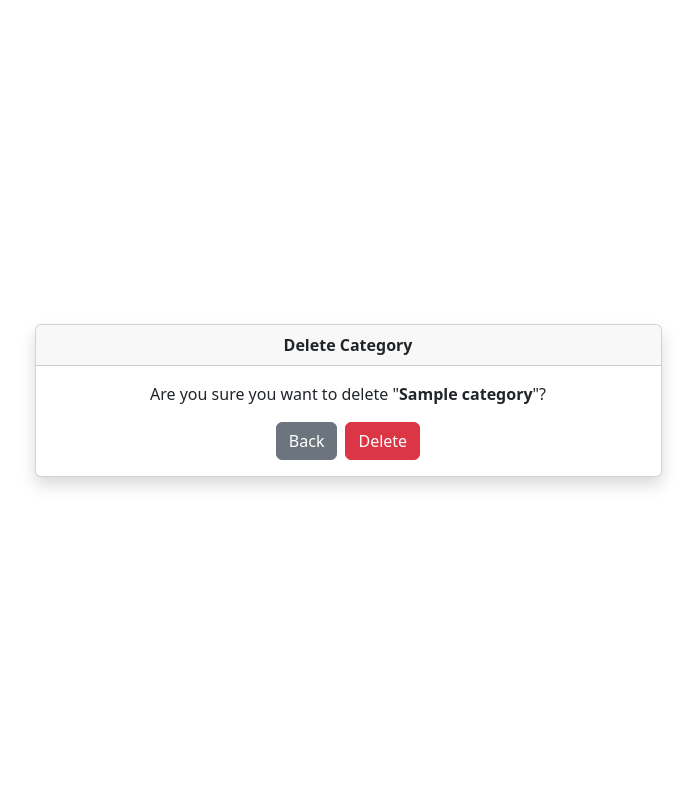
After one commit to animemoeus/supreme-carnival, a Django app: page /categories/1/delete/ in a window 1280 px wide. The commit adds this page. Shown: the whole page, without its empty margins (292-988 px from the left). Run offline with Django 4.2, Linux system fonts and the light colour scheme; tables that the repository leaves empty hold one stand-in row (values such as "Sample post"); parts of the project's set-up code (start-up, migrations or seed data) failed here and were passed over.

Commit message:
Adding delete view

```diff
--- /dev/null
+++ b/categories/templates/categories/delete.html
@@ -0,0 +1,26 @@
+{% extends 'base.html' %} {% block title %}
+  Delete Category | BRCG 🚀
+{% endblock %} {% block content %}
+  <div class="d-flex align-items-center justify-content-center vh-100">
+    <div class="row container-lg justify-content-center">
+      <div class="col-12 col-sm-7">
+        <div class="card shadow">
+          <div class="card-header text-center fw-bold">Delete Category</div>
+
+          <div class="card-body">
+            <form action="{% url 'categories:delete' pk=object.id %}" method="post">
+              {% csrf_token %}
+              <p class="text-center">
+                Are you sure you want to delete "<b>{{ object }}</b>"?
+              </p>
+              <div class="d-grid gap-2 d-md-flex justify-content-md-center">
+                <a href="{% url 'categories:index' %}" class="btn btn-secondary">Back</a>
+                <button type="submit" class="btn btn-danger">Delete</button>
+              </div>
+            </form>
+          </div>
+        </div>
+      </div>
+    </div>
+  </div>
+{% endblock %}
--- a/categories/urls.py
+++ b/categories/urls.py
@@ -1,10 +1,11 @@
 from django.urls import path
 
-from .views import CategoryListView, CreateCategoryView
+from .views import CategoryListView, CreateCategoryView, DeleteCategoryView
 
 urlpatterns = [
     path("", CategoryListView.as_view(), name="index"),
     path("create/", CreateCategoryView.as_view(), name="create"),
+    path("<int:pk>/delete/", DeleteCategoryView.as_view(), name="delete"),
 ]
 
 app_name = "categories"
--- a/categories/views.py
+++ b/categories/views.py
@@ -1,6 +1,6 @@
 from django.shortcuts import render
 from django.urls import reverse_lazy
-from django.views.generic.edit import CreateView
+from django.views.generic.edit import CreateView, DeleteView
 from django.views.generic.list import ListView
 
 from .forms import CreateCategoryForm
@@ -19,3 +19,9 @@ class CreateCategoryView(CreateView):
     form_class = CreateCategoryForm
     template_name = "categories/create.html"
     success_url = reverse_lazy("categories:index")
+
+
+class DeleteCategoryView(DeleteView):
+    model = Category
+    template_name = "categories/delete.html"
+    success_url = reverse_lazy("categories:index")
```
Also changed, not shown: categories/templates/categories/create.html (+8 -13 lines), categories/templates/categories/index.html (+18 -48 lines).
